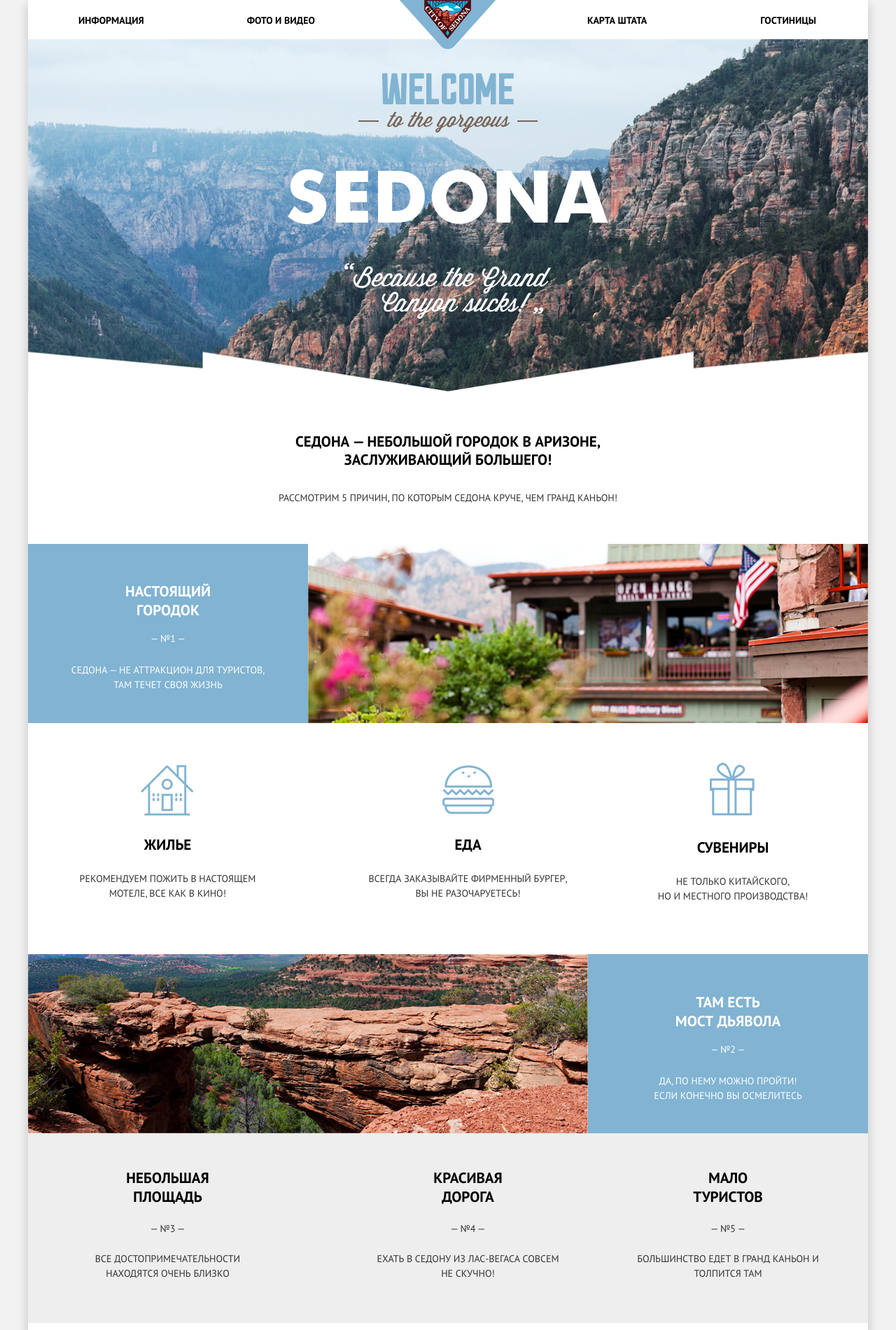
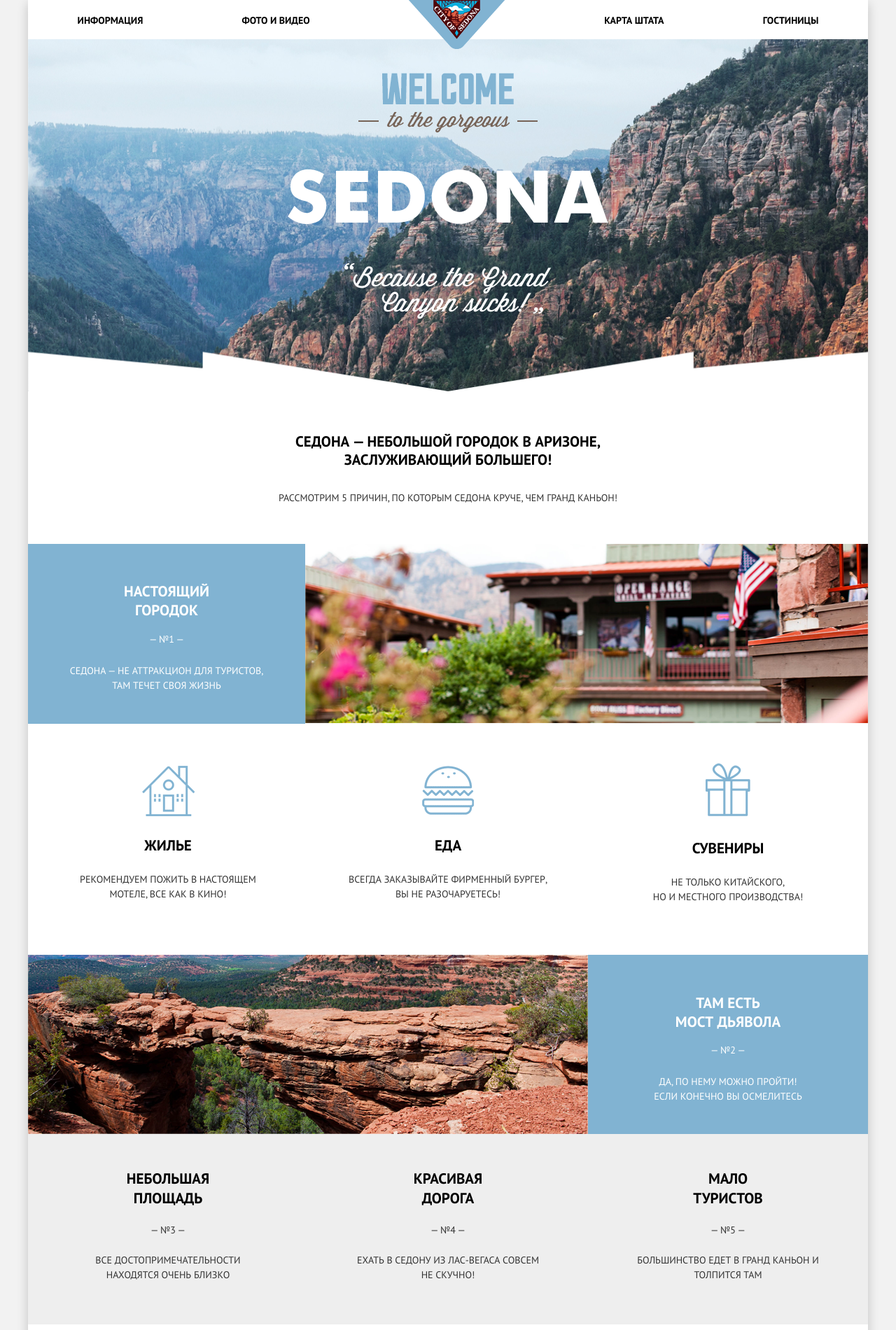
Before and after one commit to VladKvetkin/Sedona, a plain HTML site: page index.html in a window 1280 px wide. Shown: the top 1900 px of the page at 70% size. Drawn offline with Linux system fonts and the light colour scheme; some packages are replaced by stand-ins of ours.

Commit message:
Убрал флоаты, добавил флексбоксы

```diff
--- a/css/style.css
+++ b/css/style.css
@@ -5,10 +5,18 @@ body {
 	font-family: "PT Sans", "Arial", sans-serif;
 	font-size: 14px;
 	font-weight: 400;
-	line-height: 21px;
+	line-height: 1.5;
 
 	color: #333333;
 	background-color: #f2f2f2;
+}
+
+.main-container {
+	width: 1200px;
+	margin: 0 auto;
+
+	background-color: #ffffff;
+	box-shadow: 0 5px 15px rgba(0, 1, 1, 0.20);
 }
 
 .main-container header {
@@ -21,21 +29,14 @@ body {
 					 1200px 773px;
 }
 
-.main-container {
-	width: 1200px;
-	margin: 0 auto;
-
+.main-navigation {
+	max-height: 56px;
 	background-color: #ffffff;
-	box-shadow: 0 5px 15px rgba(0, 1, 1, 0.20);
-}
-
-.clearfix {
-	content: "";
-	display: table;
-	clear: both;
 }
 
 .main-navigation ul {
+	display: flex;
+	justify-content: space-around;
 	margin: 0;
 	padding: 0;
 
@@ -44,21 +45,16 @@ body {
 	list-style: none;
 }
 
-.main-navigation {
-	max-height: 56px;
-	background-color: #ffffff;
+.main-navigation li {
+	padding-top: 16px;
+
+	font-size: 14px;
+	line-height: 1.86;
+	font-weight: 700;
 }
 
-.main-navigation li {
-	display: inline-block;
-	padding-top: 16px;
-	padding-bottom: 18px;
-
-	font-size: 14px;
-	line-height: 26px;
-	font-weight: 700;
-	vertical-align: top;
-
+.main-navigation li:nth-of-type(3) {
+	padding-top: 0;
 }
 
 .main-navigation a {
@@ -76,45 +72,11 @@ body {
 	color: #b2b2b2;
 }
 
-.main-navigation li:first-of-type,
-.main-navigation li:nth-of-type(2) {
-	float: left;
-
-	text-align: left;
-}
-
-.main-navigation li:first-of-type {
-	padding-left: 72px;
-	margin-right: 147px;
-}
-
-.main-navigation li:nth-of-type(2) {
-	margin-right: 121px;
-}
-
-.main-navigation li:nth-of-type(3) {
-	padding: 0;
-	margin-right: 130px;
-}
-
-.main-navigation li:last-of-type {
-	margin-right: 162px;
-}
-
-.main-navigation li:nth-of-type(4),
-.main-navigation li:last-of-type {
-	float: right;
-
-	text-align: right;
-}
-
 .city-logo {
 	width: 138px;
 	height: 70px;
 	background: url("../img/city-logo.png") no-repeat top center;
 }
-
-
 
 .main-title {
 	margin-bottom: 55px;
@@ -128,7 +90,7 @@ body {
 
 	font-size: 21px;
 	font-weight: 700;
-	line-height: 26px;
+	line-height: 1.24;
 
 	color: #000000;
 }
@@ -138,6 +100,8 @@ body {
 }
 
 .first-cause {
+	display: flex;
+
 	text-align: center;
 	text-transform: uppercase;
 
@@ -145,8 +109,7 @@ body {
 }
 
 .first-cause .cause-title {
-	float: left;
-	width: 400px;
+	width: 33%;
 	padding-top: 54px;
 	padding-bottom: 44px;
 
@@ -159,7 +122,7 @@ body {
 
 	font-size: 21px;
 	font-weight: 700;
-	line-height: 27px;
+	line-height: 1.3;
 }
 
 .cause-title span {
@@ -172,10 +135,12 @@ body {
 }
 
 .first-cause img {
-	float: right;
+	width: 67%;
 }
 
 .services {
+	display: flex;
+	justify-content: space-around;
 	margin-bottom: 72px;
 
 	text-transform: uppercase;
@@ -185,34 +150,27 @@ body {
 }
 
 .services .housing {
-	float: left;
-	width: 255px;
-	padding-left: 72px;
+	width: 400px;
 	padding-top: 100px;
-	margin-right: 130px;
 	margin-top: 60px;
 
-	background: url("../img/housing.png") no-repeat 64% 0;
+	background: url("../img/housing.png") no-repeat top center;
 }
 
 .services .food {
-	float: left;
-	width: 343px;
+	width: 400px;
 	padding-top: 100px;
-	margin-right: 87px;
 	margin-top: 60px;
 
 	background: url("../img/food.png") no-repeat top center;
 }
 
 .services .souvenirs {
-	float: right;
-	width: 240px;
+	width: 400px;
 	padding-top: 108px;
-	padding-right: 72px;
 	margin-top: 56px;
 
-	background: url("../img/souvenirs.png") no-repeat 35% 0;
+	background: url("../img/souvenirs.png") no-repeat top center;
 }
 
 .services h3 {
@@ -231,6 +189,9 @@ body {
 }
 
 .second-cause {
+	display: flex;
+	flex-direction: row-reverse;
+
 	text-align: center;
 	text-transform: uppercase;
 
@@ -238,13 +199,11 @@ body {
 }
 
 .second-cause img {
-	float: left;
 	width: 800px;
 	height: 256px;
 }
 
 .second-cause .cause-title {
-	float: right;
 	width: 400px;
 	padding-top: 55px;
 	padding-bottom: 43px;
@@ -253,6 +212,9 @@ body {
 }
 
 .last-causes {
+	display: flex;
+	justify-content: space-around;
+
 	margin-bottom: 54px;
 	padding-top: 50px;
 	padding-bottom: 60px;
@@ -269,7 +231,7 @@ body {
 
 	font-size: 21px;
 	font-weight: 700;
-	line-height: 27px;
+	line-height: 1.3;
 
 	color: #000000;
 }
@@ -284,22 +246,15 @@ body {
 }
 
 .last-causes .fourth-cause {
-	float: left;
-	width: 255px;
-	padding-left: 72px;
-	margin-right: 130px;
+	width: 400px;
 }
 
 .last-causes .fifth-cause {
-	float: left;
-	width: 343px;
-	margin-right: 70px;
+	width: 400px;
 }
 
 .last-causes .sixth-cause {
-	float: right;
-	width: 260px;
-	padding-right: 70px;
+	width: 400px;
 }
 
 .find-hotel {
@@ -313,7 +268,7 @@ body {
 
 	font-size: 30px;
 	font-weight: 700;
-	line-height: 38px;
+	line-height: 1.3;
 
 	color: #000000;
 }
@@ -324,17 +279,18 @@ body {
 }
 
 .btn {
+	box-sizing: border-box;
 	display: inline-block;
 	margin: 0;
 	padding: 0;
-	width: 566px;
+	width: 48%;
 	padding-top: 32px;
 	padding-bottom: 32px;
 
 	font-family: "PT Sans", "Arial", sans-serif;
 	font-size: 21px;
 	font-weight: 700;
-	line-height: 26px;
+	line-height: 1.2;
 	text-transform: uppercase;
 	vertical-align: top;
 	text-align: center;
@@ -360,7 +316,6 @@ body {
 }
 
 .map {
-
 	height: 593px;
 	width: 100%;
 
@@ -371,37 +326,35 @@ body {
 	position: absolute;
 	bottom: 0;
 	left: 0;
-	z-index: 200;
 
-	box-sizing: border-box;
-	width: 1200px;
+	display: flex;
+	justify-content: space-around;
+	width: 100%;
 
 	background-color: rgba(255, 255, 255, 0.9);
 }
 
 .main-footer .promo-block {
-	float: left;
+	padding-left: 130px;
 	padding-top: 48px;
 	padding-bottom: 50px;
-	padding-left: 132px;
-	margin-right: 255px;
 }
 
 .promo-block span {
 	font-size: 21px;
 	font-weight: 700;
-	line-height: 26px;
+	line-height: 1.2;
 	text-transform: uppercase;
 
 	color: #000000;
 }
 
 .main-footer .social {
-	float: left;
-	width: 150px;
+	width: 400px;
+	padding-left: 256px;
 	padding-top: 36px;
 	padding-bottom: 36px;
-	margin-right: 210px;
+	margin-right: 170px;
 
 	font-size: 0;
 }
@@ -414,7 +367,7 @@ body {
 
 	font-size: 21px;
 	font-weight: 700;
-	line-height: 26px;
+	line-height: 1.2;
 	vertical-align: middle;
 	text-align: center;
 	text-decoration: none;
@@ -457,10 +410,10 @@ body {
 }
 
 .main-footer .copyrights {
-	float: right;
-	padding-top: 50px;
+	width: 400px;
+	padding-top: 40px;
 	padding-bottom: 40px;
-	width: 290px;
+	padding-right: 72px;
 }
 
 .copyrights span {
@@ -471,7 +424,7 @@ body {
 
 	font-size: 14px;
 	font-weight: 400;
-	line-height: 26px;
+	line-height: 1.2;
 	text-transform: uppercase;
 	vertical-align: middle;
 }
--- a/index.html
+++ b/index.html
@@ -10,12 +10,12 @@
 	<div class="main-container">
 		<header>
 			<nav class="main-navigation">
-				<ul class="clearfix">
+				<ul>
 					<li><a href="#">Информация</a></li>
 					<li><a href="#">Фото и видео</a></li>
 					<li><div class="city-logo"></div></li>
+					<li><a href="#">Карта штата</a></li>
 					<li><a href="#">Гостиницы</a></li>
-					<li><a href="#">Карта штата</a></li>
 				</ul>
 			</nav>
 		</header>
@@ -24,7 +24,7 @@
 				<h2>Седона — небольшой городок в аризоне,<br> заслуживающий большего!</h2>
 				<p>Рассмотрим 5 причин, по которым Седона круче, чем гранд каньон!</p>
 			</div>
-			<section class="first-cause clearfix">
+			<section class="first-cause">
 				<div class="cause-title">
 					<h3>Настоящий<br> городок</h3>
 					<span>— №1 —</span>
@@ -32,21 +32,21 @@
 				</div>
 				<img src="img/first-cause.png" alt="Sedona photo" width="800" height="256">
 			</section>
-			<section class="services clearfix">
+			<section class="services">
 				<div class="housing">
 					<h3>Жилье</h3>
-					<p>Рекомендуем пожить в настоящем мотеле, все как в кино!</p>
+					<p>Рекомендуем пожить в настоящем<br> мотеле, все как в кино!</p>
 				</div>
 				<div class="food">
 					<h3>Еда</h3>
-					<p>Всегда заказывайте фирменный бургер,<br> Вы не разочаруетесь!</p>
+					<p>Всегда заказывайте фирменный бургер,<br>вы не разочаруетесь!</p>
 				</div>
 				<div class="souvenirs">
 					<h3>Сувениры</h3>
 					<p>Не только китайского,<br> но и местного производства!</p>
 				</div>
 			</section>
-			<section class="second-cause clearfix">
+			<section class="second-cause">
 				<div class="cause-title">
 					<h3>Там есть<br> мост дьявола</h3>
 					<span>— №2 —</span>
@@ -54,11 +54,11 @@
 				</div>
 				<img src="img/second-cause.png" alt="Sedona photo" width="800" height="256">
 			</section>
-			<section class="last-causes clearfix">
+			<section class="last-causes">
 				<div class="fourth-cause">
 					<h3>Небольшая<br> площадь</h3>
 					<span>— №3 —</span>
-					<p>Все достопримечательности находятся очень близко</p>
+					<p>Все достопримечательности<br> находятся очень близко</p>
 				</div>
 				<div class="fifth-cause">
 					<h3>Красивая<br> дорога</h3>
@@ -68,7 +68,7 @@
 				<div class="sixth-cause">
 					<h3>Мало<br> туристов</h3>
 					<span>— №5 —</span>
-					<p>Большинство едет в гранд каньон и толпится там</p>
+					<p>Большинство едет в гранд каньон и<br> толпится там</p>
 				</div>
 			</section>
 			<section class="find-hotel">
@@ -78,7 +78,7 @@
 			</section>
 			<div class="map-wrap">
 				<div class="map" id="googleMap"></div>
-					<footer class="main-footer clearfix">
+					<footer class="main-footer">
 						<section class="promo-block">
 							<span>#visitsedona</span>
 						</section>
```
